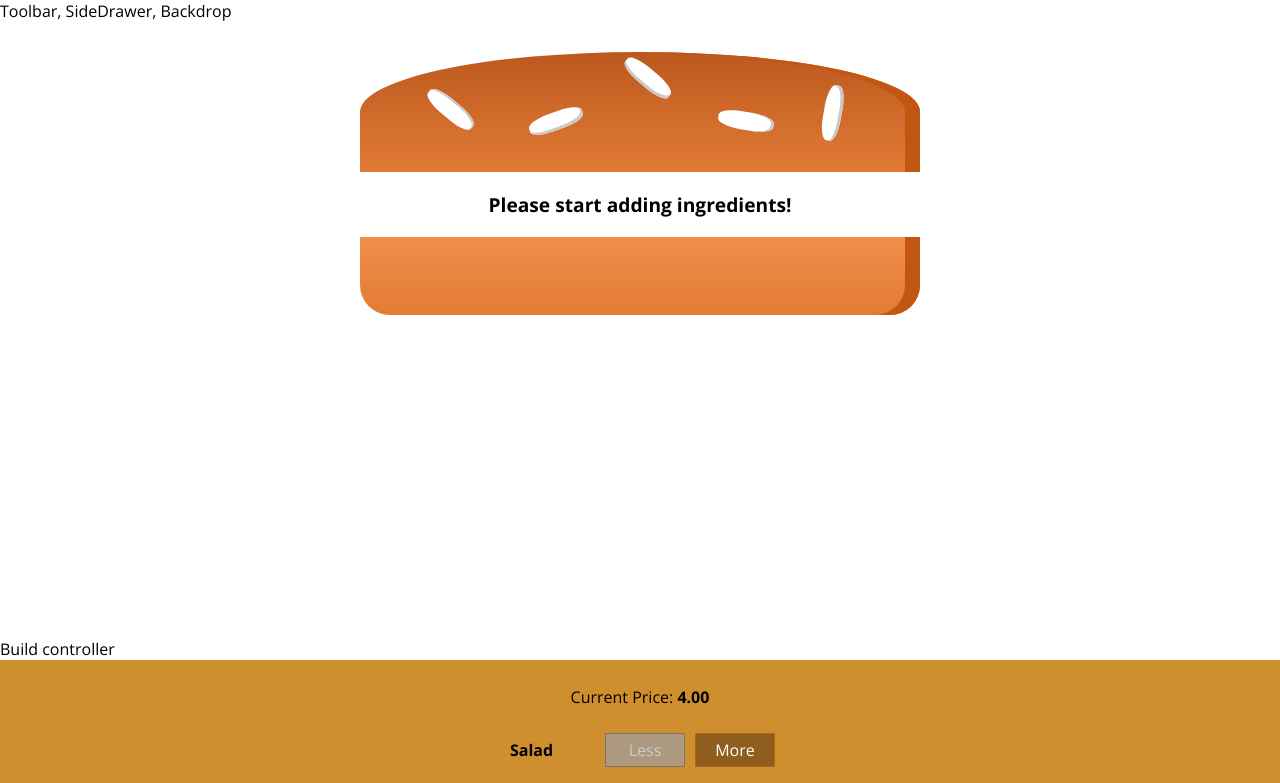
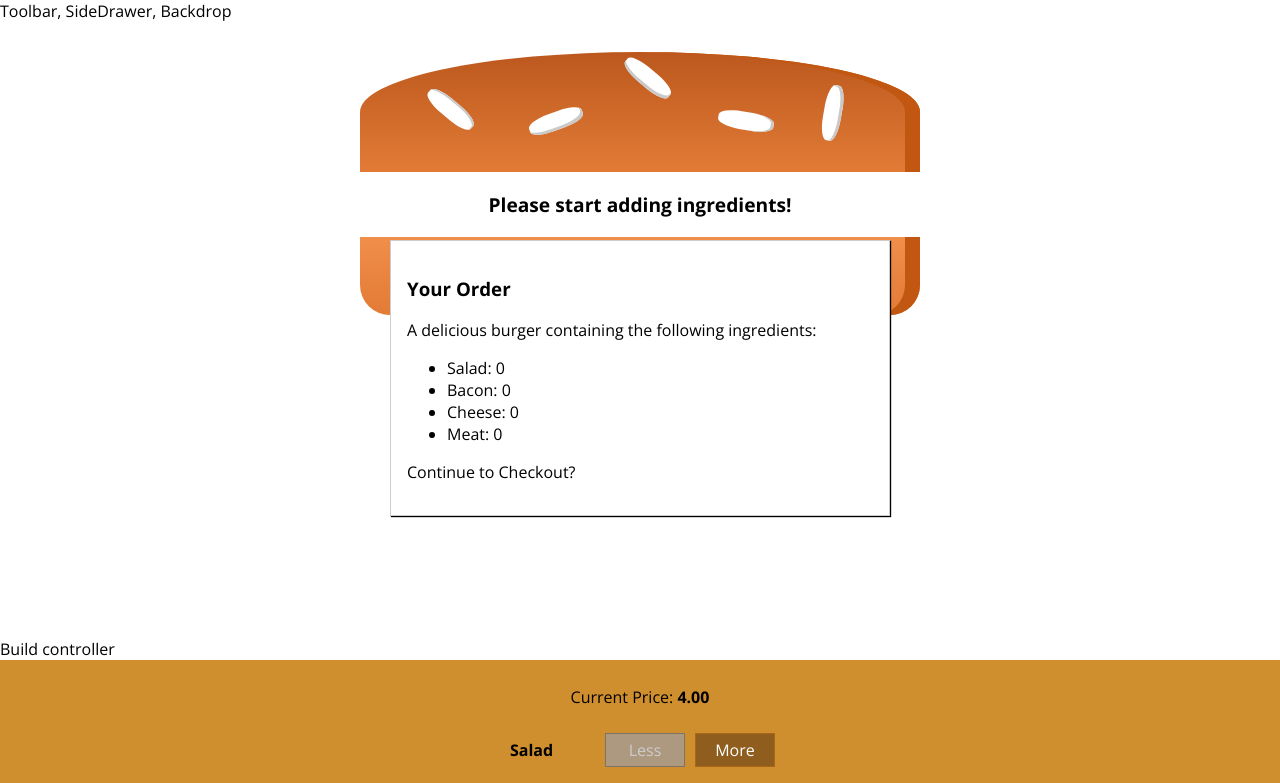
Before and after one commit to ff18qd/my-burger, a React app: page / in a window 1280 px wide. Shown: the top 783 px of the page. Built offline with nearby package versions, Linux system fonts and the light colour scheme.

Commit message:
add order and modal components

```diff
--- /dev/null
+++ b/src/components/Burger/OrderSummary/OrderSummary.js
@@ -0,0 +1,24 @@
+import React from 'react';
+import Aux from '../../../hoc/Aux';
+
+const OrderSummary = (props) => {
+    const ingredientSummary = Object.keys(props.ingredients)
+        .map(igKey => {
+            return (
+                <li key={igKey}>
+                    <span style={{textTransform: 'capitalize'}}>{igKey}</span>: {props.ingredients[igKey]}
+                </li>);
+        });
+    return (
+        <Aux>
+            <h3>Your Order</h3>
+            <p>A delicious burger containing the following ingredients:</p>
+            <ul>
+                {ingredientSummary}
+            </ul>
+            <p>Continue to Checkout?</p>
+        </Aux>
+    );
+}
+
+export default OrderSummary;
--- /dev/null
+++ b/src/components/UI/Modal/Modal.css
@@ -0,0 +1,20 @@
+.Modal {
+    position: fixed;
+    z-index: 500;
+    background-color: white;
+    width: 70%;
+    border: 1px solid #ccc;
+    box-shadow: 1px 1px 1px black;
+    padding: 16px;
+    left: 15%;
+    top: 30%;
+    box-sizing: border-box;
+    transition: all 0.3s ease-out;
+}
+
+@media (min-width: 600px) {
+    .Modal {
+        width: 500px;
+        left: calc(50% - 250px);
+    }
+}
--- /dev/null
+++ b/src/components/UI/Modal/Modal.js
@@ -0,0 +1,10 @@
+import React from 'react';
+import classes from './Modal.css';
+
+const modal = (props) => (
+    <div className={classes.Modal}>
+        {props.children}
+    </div>
+);
+
+export default modal;
--- a/src/containers/BurgerBuilder/BurgerBuilder.js
+++ b/src/containers/BurgerBuilder/BurgerBuilder.js
@@ -2,6 +2,9 @@
 import Aux from '../../hoc/Aux';
 import Burger from '../../components/Burger/Burger';
 import BuildControls from '../../components/Burger/BurgerControls/BuildControls';
+import Modal from '../../components/UI/Modal/Modal';
+import OrderSummary from '../../components/Burger/OrderSummary/OrderSummary';
+
 
 const INGREDIENT_PRICES = {
     salad: 0.5,
@@ -76,6 +79,9 @@
 
         return (
             <Aux>
+                <Modal>
+                    <OrderSummary ingredients={this.state.ingredients}/>
+                </Modal>
                 <Burger ingredients = {this.state.ingredients} />
                 <div>Build controller</div>
                 <BuildControls
```
Also changed, not shown: src/components/UI/Backdrop/Backdrop.js (added).
